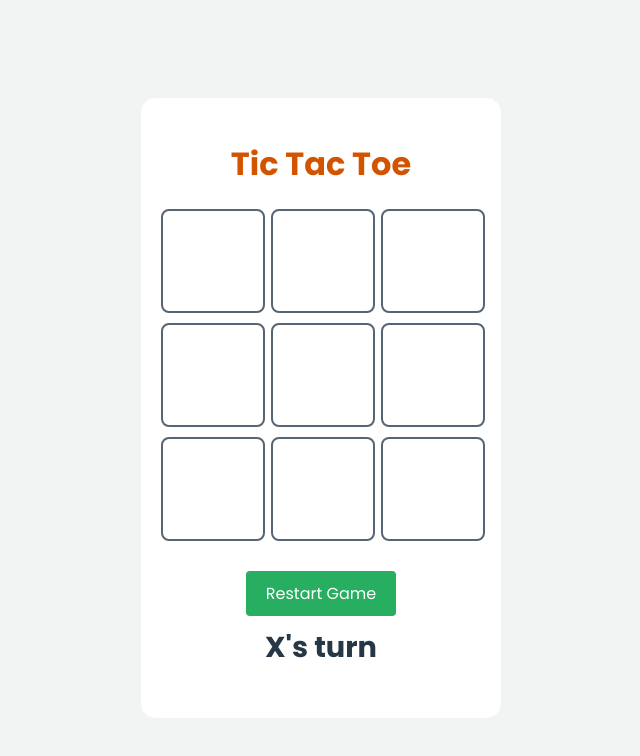
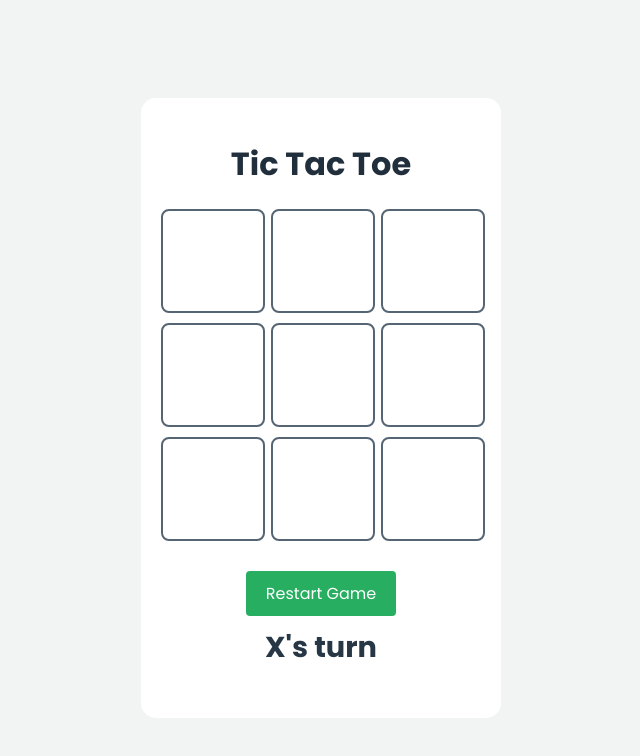
Before and after one commit to SahilShelke/tic-tac-toe-bot-vs-player, a plain HTML site: page index.html in a window 1280 px wide. Shown: the whole page, without its empty margins (319-959 px from the left). Drawn offline with Linux system fonts and the light colour scheme.

Commit message:
Update index.html

```diff
--- a/index.html
+++ b/index.html
@@ -8,7 +8,7 @@
 </head>
 <body>
   <div class="container">
-    <h1 style="color:#D35400;">Tic Tac Toe</h1>
+    <h1 style="color:#212F3C;">Tic Tac Toe</h1>
     <div id="board" class="board">
       <div class="cell" data-cell="0"></div>
       <div class="cell" data-cell="1"></div>
```
